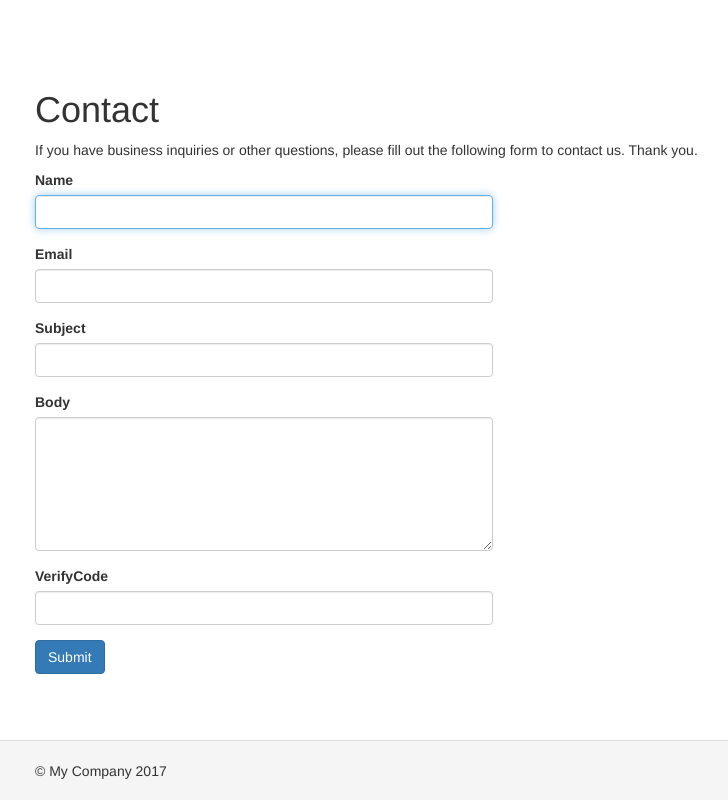
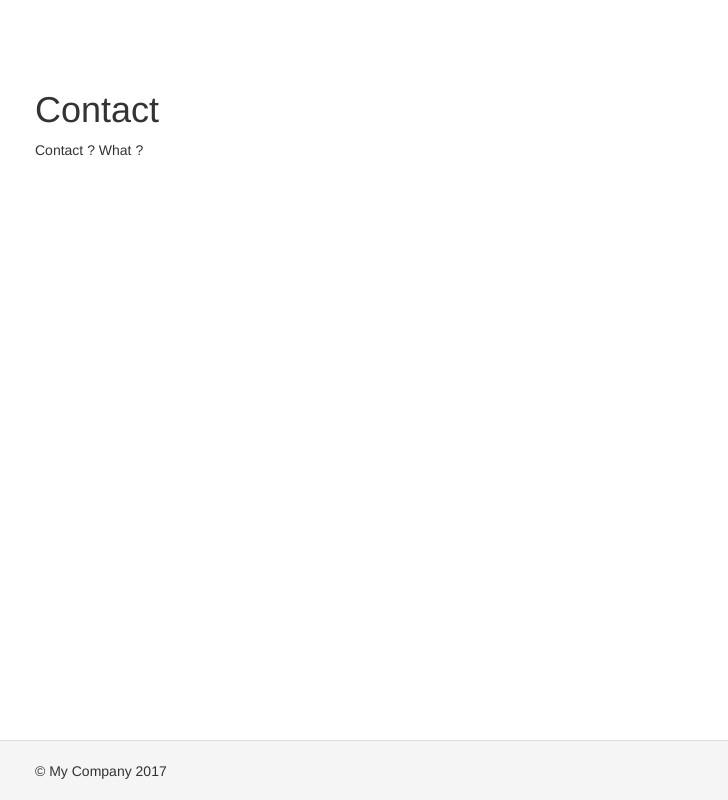
Before and after one commit to lamarLich/site-isu, a Yii app: template views/site/contact.php in a window 1280 px wide. Shown: the whole page, without its empty margins (35-763 px from the left). Run offline with PHP 8.4 and a stand-in for Yii, Linux system fonts and the light colour scheme; the template is opened without the code that fills it, so the values that code supplies are empty; form fields are guessed from the names that the template uses; some libraries are stand-ins or nearby versions.

Commit message:
PrettyUrl#3

```diff
--- a/config/db.php
+++ b/config/db.php
@@ -1,4 +1,9 @@
 <?php
+
+/*
+ *  dbname = Название БД в phpmyadmin
+ */
+
 
 return [
     'class' => 'yii\db\Connection',
--- a/views/layouts/main.php
+++ b/views/layouts/main.php
@@ -27,7 +27,7 @@ AppAsset::register($this);
 <div class="wrap">
     <?php
     NavBar::begin([
-        'brandLabel' => 'My Company',
+        'brandLabel' => 'Test Site ISU',
         'brandUrl' => Yii::$app->homeUrl,
         'options' => [
             'class' => 'navbar-inverse navbar-fixed-top',
--- a/views/site/about.php
+++ b/views/site/about.php
@@ -11,8 +11,8 @@ $this->params['breadcrumbs'][] = $this->title;
     <h1><?= Html::encode($this->title) ?></h1>
 
     <p>
-        This is the About page. You may modify the following file to customize its content:
+        We don't know anything about this Site
     </p>
 
-    <code><?= __FILE__ ?></code>
+
 </div>
--- a/views/site/contact.php
+++ b/views/site/contact.php
@@ -14,55 +14,10 @@ $this->params['breadcrumbs'][] = $this->title;
 <div class="site-contact">
     <h1><?= Html::encode($this->title) ?></h1>
 
-    <?php if (Yii::$app->session->hasFlash('contactFormSubmitted')): ?>
+    <p>
+        Contact ?
+        What ?
+    </p>
 
-        <div class="alert alert-success">
-            Thank you for contacting us. We will respond to you as soon as possible.
-        </div>
 
-        <p>
-            Note that if you turn on the Yii debugger, you should be able
-            to view the mail message on the mail panel of the debugger.
-            <?php if (Yii::$app->mailer->useFileTransport): ?>
-                Because the application is in development mode, the email is not sent but saved as
-                a file under <code><?= Yii::getAlias(Yii::$app->mailer->fileTransportPath) ?></code>.
-                Please configure the <code>useFileTransport</code> property of the <code>mail</code>
-                application component to be false to enable email sending.
-            <?php endif; ?>
-        </p>
-
-    <?php else: ?>
-
-        <p>
-            If you have business inquiries or other questions, please fill out the following form to contact us.
-            Thank you.
-        </p>
-
-        <div class="row">
-            <div class="col-lg-5">
-
-                <?php $form = ActiveForm::begin(['id' => 'contact-form']); ?>
-
-                    <?= $form->field($model, 'name')->textInput(['autofocus' => true]) ?>
-
-                    <?= $form->field($model, 'email') ?>
-
-                    <?= $form->field($model, 'subject') ?>
-
-                    <?= $form->field($model, 'body')->textarea(['rows' => 6]) ?>
-
-                    <?= $form->field($model, 'verifyCode')->widget(Captcha::className(), [
-                        'template' => '<div class="row"><div class="col-lg-3">{image}</div><div class="col-lg-6">{input}</div></div>',
-                    ]) ?>
-
-                    <div class="form-group">
-                        <?= Html::submitButton('Submit', ['class' => 'btn btn-primary', 'name' => 'contact-button']) ?>
-                    </div>
-
-                <?php ActiveForm::end(); ?>
-
-            </div>
-        </div>
-
-    <?php endif; ?>
 </div>
--- /dev/null
+++ b/views/site/registration.php
@@ -0,0 +1,3 @@
+<?php
+use yii\helpers\Html;
+use yii\bootstrap\ActiveForm;
```
